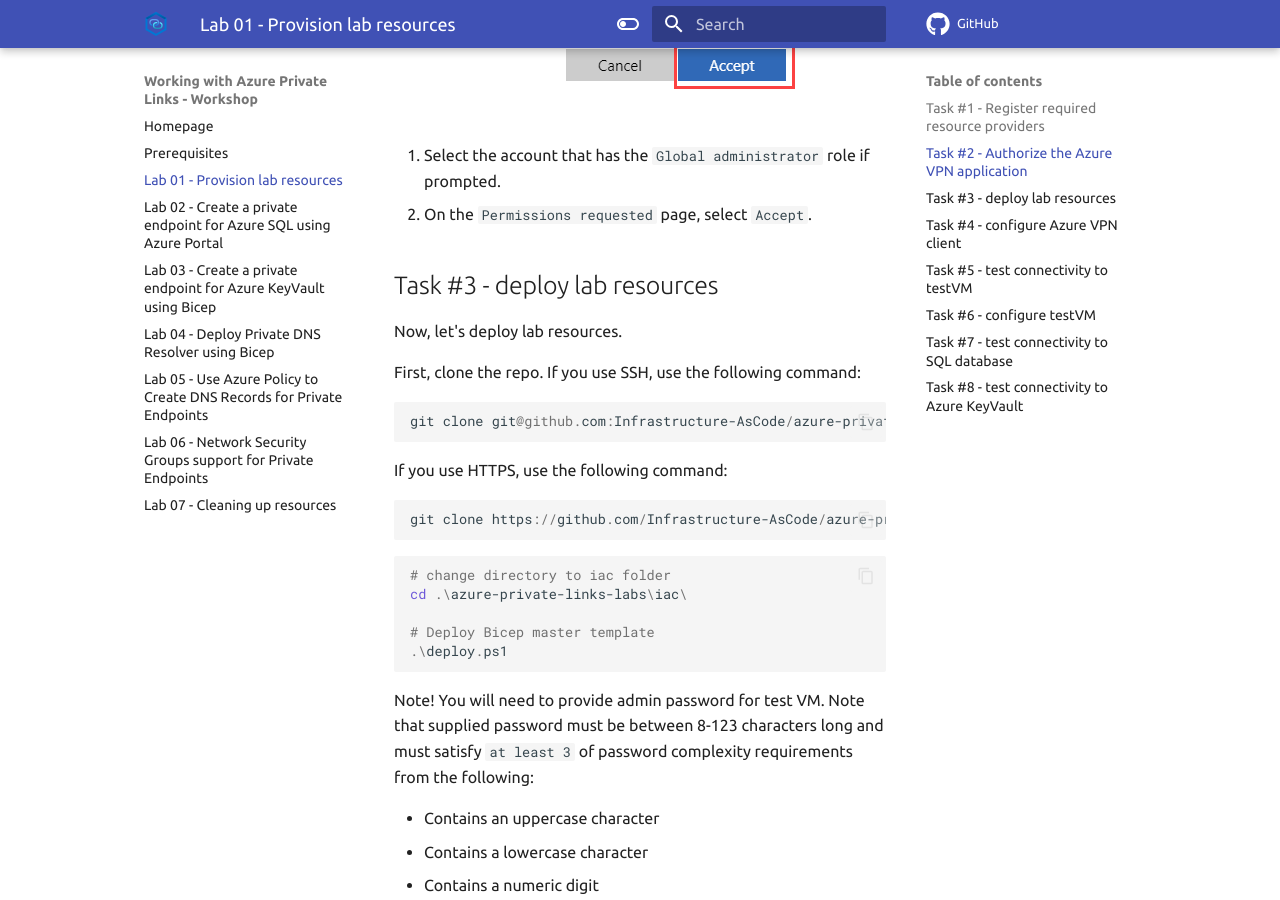
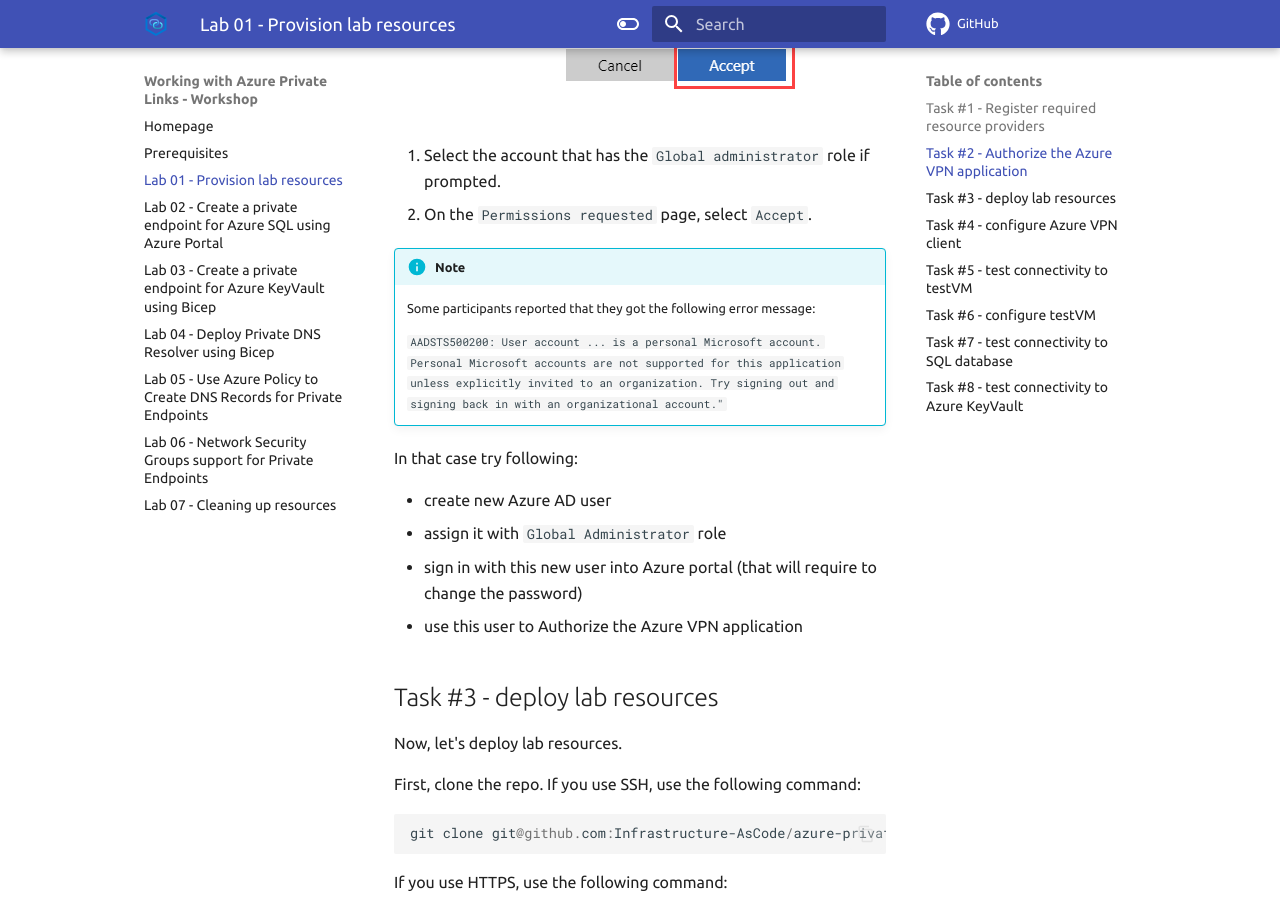
Before and after one commit to Infrastructure-AsCode/azure-private-links-labs, an MkDocs documentation site: the page built from docs/labs/lab-01/index.md, in a window 1280 px wide and 900 px high, scrolled down 2116 px. Built offline with MkDocs 1.6.1 and Material for MkDocs 9.7.7, drawn with Linux system fonts in a browser that asks for light colours; comment, search, counter and statistics services are not loaded.

Commit message:
lab-01 add new solution for potential Azure VPN registration issue

```diff
--- a/docs/labs/lab-01/index.md
+++ b/docs/labs/lab-01/index.md
@@ -41,6 +41,18 @@ https://login.microsoftonline.com/common/oauth2/authorize?client_id=41b23e61-6c1
 
 3. Select the account that has the `Global administrator` role if prompted.
 4. On the `Permissions requested` page, select `Accept`.
+
+!!! info "Note"
+    Some participants reported that they got the following error message:
+
+    `AADSTS500200: User account ... is a personal Microsoft account. Personal Microsoft accounts are not supported for this application unless explicitly invited to an organization. Try signing out and signing back in with an organizational account."`
+
+In that case try following:
+
+- create new Azure AD user
+- assign it with `Global Administrator` role
+- sign in with this new user into Azure portal (that will require to change the password)
+- use this user to Authorize the Azure VPN application
 
 ## Task #3 - deploy lab resources
 
```
